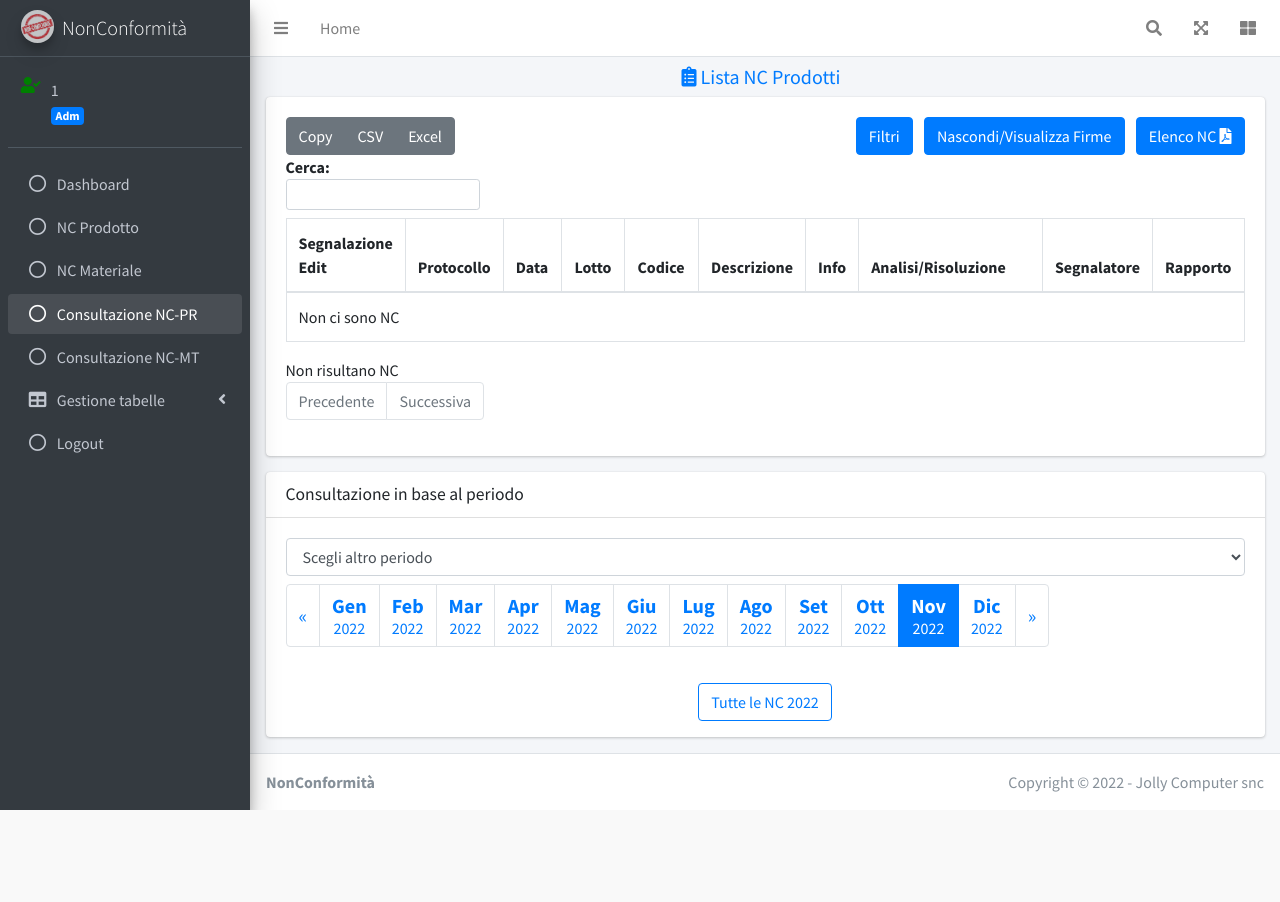
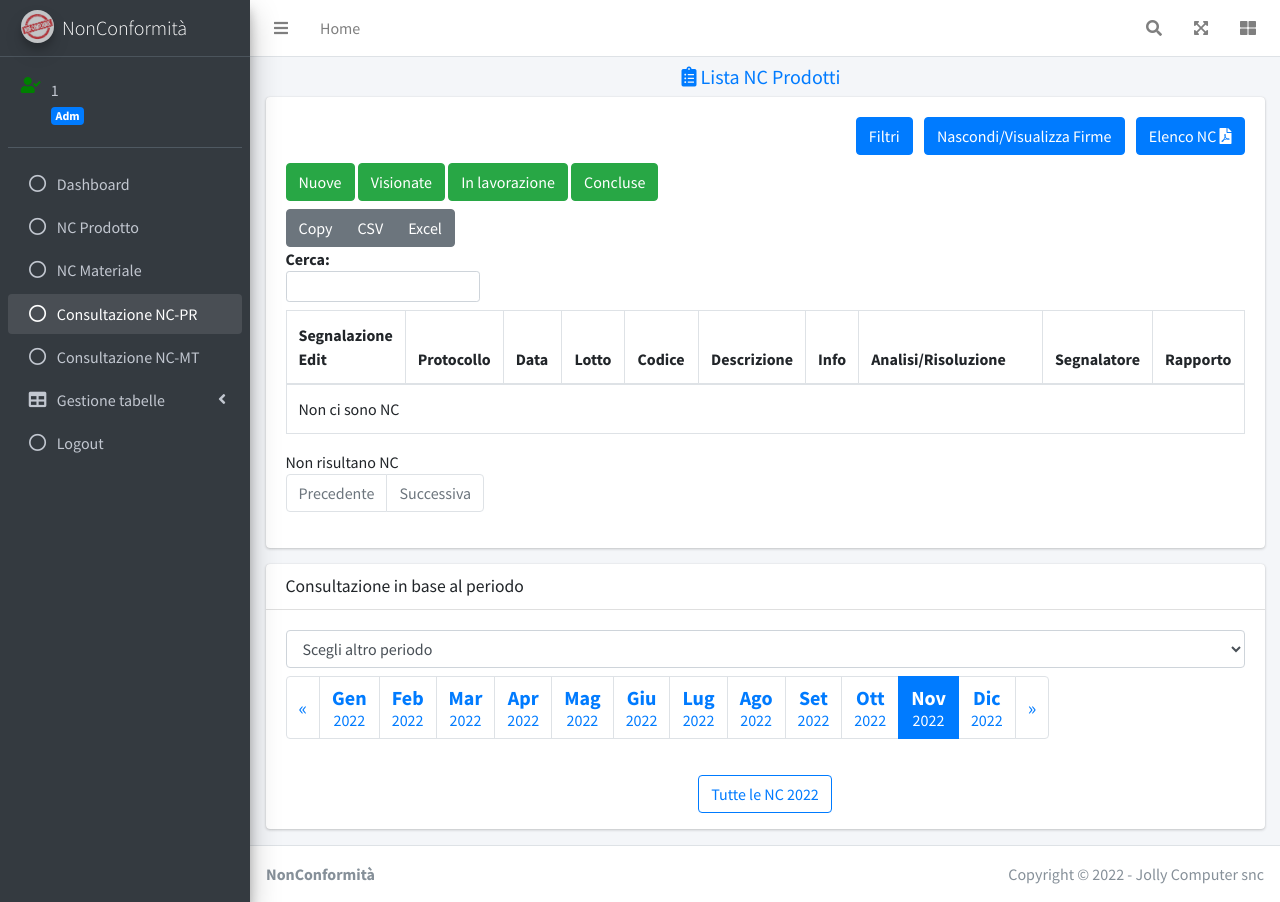
Before and after one commit to GianlucaJC/nc, a PHP site: page /servizi_liofilchem/pages/elenconc/lista.php in a window 1280 px wide. Before the commit the page ends 810 px from the top, so only its background shows below. Run offline with PHP 8.4, Linux system fonts and the light colour scheme; the visitor is signed in with stand-in values (Sample User, id 1); data that the repository does not hold is empty; some libraries are stand-ins or nearby versions.

Commit message:
vari fix

```diff
--- a/MVC/Models/M_main.php
+++ b/MVC/Models/M_main.php
@@ -481,6 +481,10 @@ class Main_all
 			$filtro_attivita=$_POST['filtro_attivita'];
 			$cond=" re.attivita='$filtro_attivita' ";
 		}
+		if (isset($_POST['nuove'])) $cond=" re.stato='0' ";
+		if (isset($_POST['visionate'])) $cond=" re.stato='1' ";
+		if (isset($_POST['lavorazione'])) $cond=" re.stato='2' ";
+		if (isset($_POST['concluse'])) $cond=" re.stato='3' ";
 		//
 
 
--- a/pages/elenconc/filtri_pr.php
+++ b/pages/elenconc/filtri_pr.php
@@ -33,6 +33,20 @@ della NC
 
 
 ?>
+	<form action="lista.php" method="post" id='frm_view1' name='frm_view1'>
+
+		<div class='row' style='clear:right;'>
+			<div class='col-sm-6'>
+				<input type="submit" class="mb-2 btn btn-success" name="nuove" value="Nuove">
+
+				<input type="submit" class="mb-2 btn btn-success" name='visionate' value="Visionate">
+
+				<input type="submit" class="mb-2 btn btn-success" name='lavorazione' value="In lavorazione">
+
+				<input type="submit" class="mb-2 btn btn-success" name='concluse' value="Concluse">
+			</div>
+		</div>
+	</form>
 	<form action="lista.php" method="post" id='frm_view' name='frm_view'>
 	 <div id='div_filtri' style='<?php echo $vis;?>;clear:right' class='mt-2 mb-2'>
 		<div class='row'>
@@ -250,4 +264,4 @@ della NC
 		</a>
 		<hr>
 	 </div>
-</form>
+	 </form>
```
Also changed, not shown: pages/analisi_pr/analisi_pr.php (+11 -0 lines), pages/insert/new_nc_pr.php (+24 -5 lines), pages/insert_mt/new_nc_mt.php (+6 -2 lines).
